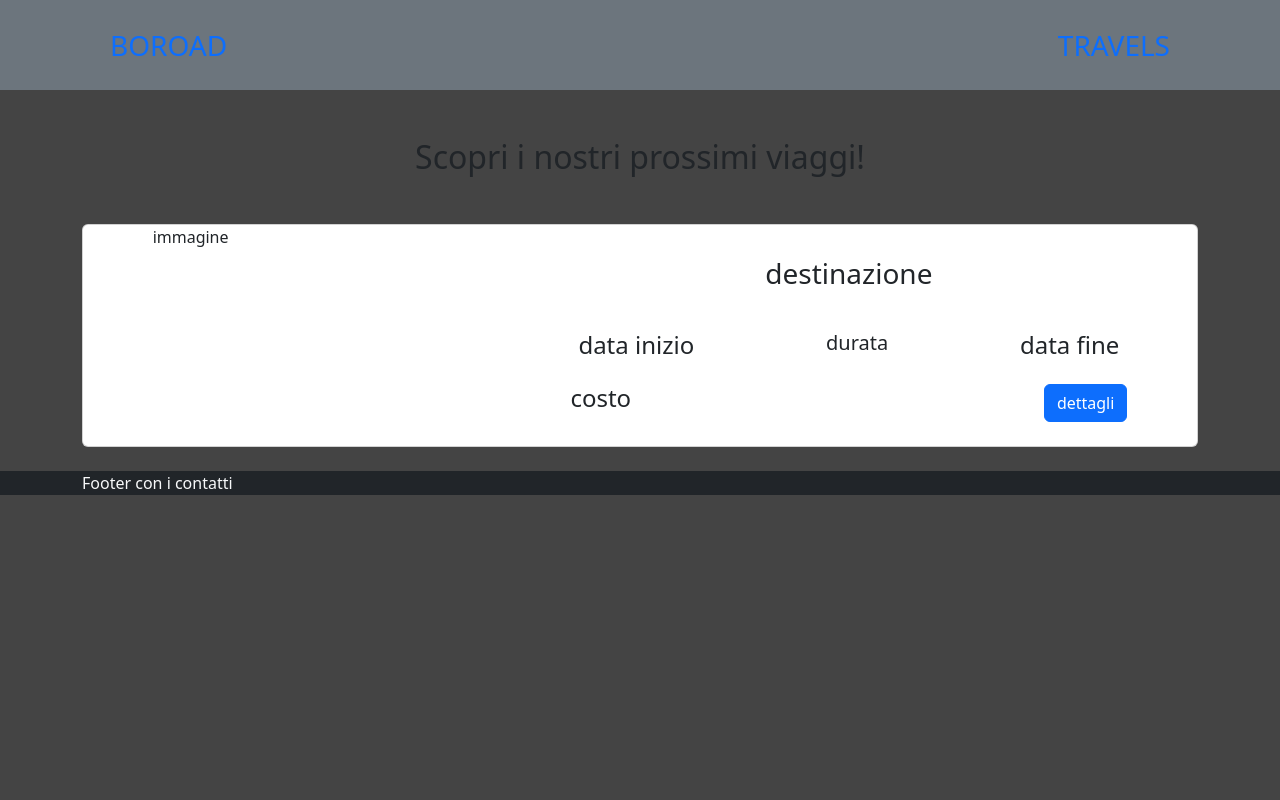
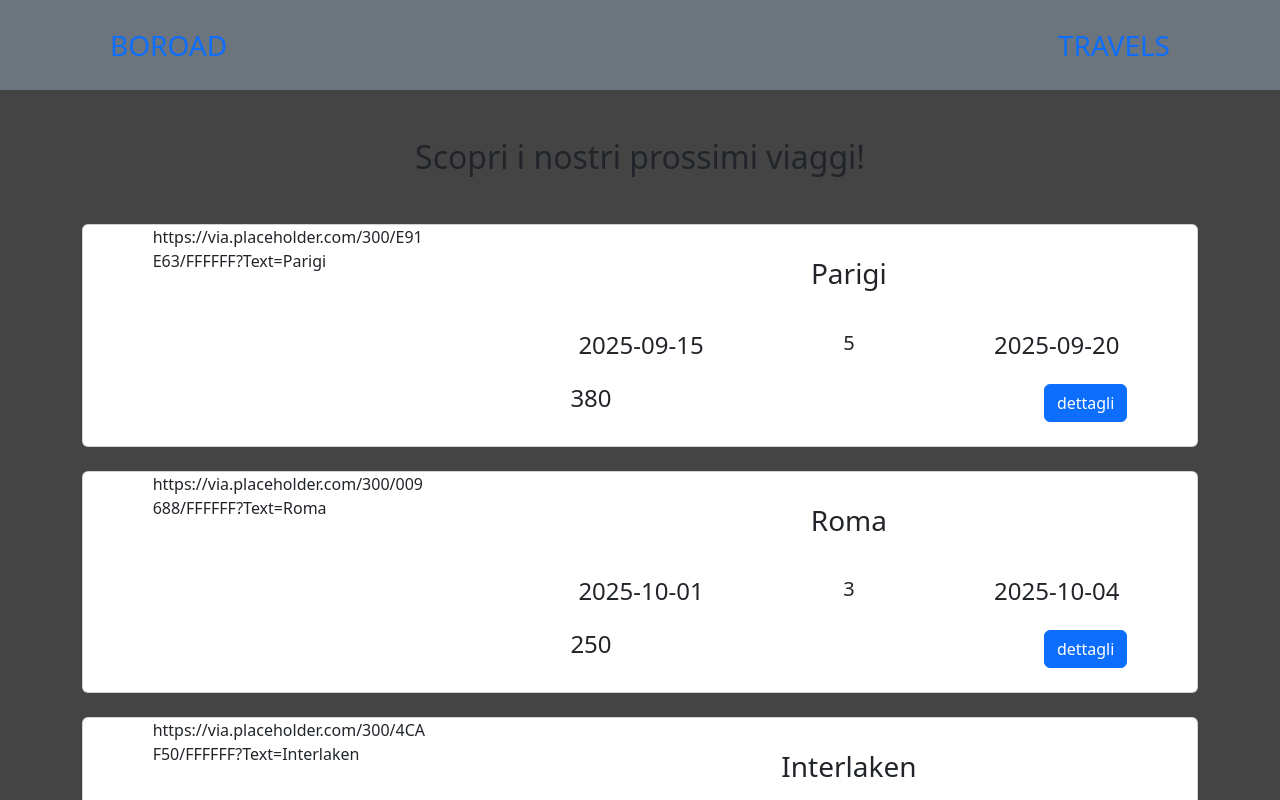
Before and after one commit to simoneburrai/boo-road-webapp, a React (Vite) app: page / in a window 1280 px wide. Shown: the top 800 px of the page. Built offline with nearby package versions, Linux system fonts and the light colour scheme.

Commit message:
feat: add details in TravalCard

```diff
--- a/src/components/TravelCard.jsx
+++ b/src/components/TravelCard.jsx
@@ -1,23 +1,29 @@
+import travels from "../data/travels.js";
+
 const TravelCard = () => {
 
-    return (
+    return (travels.map((travel) => {
+        return <>
             <div className="card d-flex flex-row justify-content-around mb-4">
-            <div className="w-25">immagine</div>
+                <div className="w-25">{travel.image}</div>
                 <div className="w-50">
-                <h3 className="p-2 m-4 text-center">destinazione</h3>
+                    <h3 className="p-2 m-4 text-center">{travel.destination.city}</h3>
                     <div className="d-flex flex-row justify-content-between">
-                    <h4 className="p-2 mb-3 text-center">data inizio</h4>
-                    <h5 className="p-2 mb-3 text-center">durata</h5>
-                    <h4 className="p-2 mb-3 text-center">data fine</h4>
+                        <h4 className="p-2 mb-3 text-center">{travel.start}</h4>
+                        <h5 className="p-2 mb-3 text-center">{travel.duration}</h5>
+                        <h4 className="p-2 mb-3 text-center">{travel.end}</h4>
                     </div>
                     <div className="d-flex flex-row justify-content-between ">
-                    <h4 className=" mb-4">costo</h4>
+                        <h4 className=" mb-4">{travel.price}</h4>
                         <button className="btn btn-primary mb-4">dettagli</button>
                     </div>
-
                 </div>
             </div>
+
+        </>
+    })
     )
+
 }
 
 export default TravelCard;
```
Lines whose indentation alone changed are shown as unchanged.
